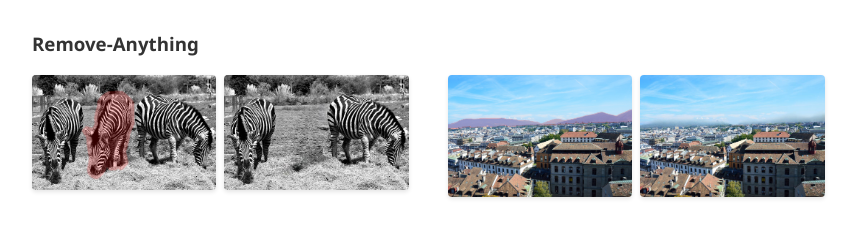
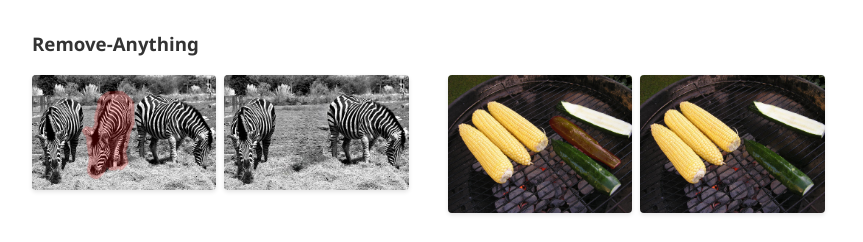
Before and after one commit to mever-team/SAGI, a plain HTML site: page index.html in a window 1280 px wide. Shown: the part 3386-3628 px from the top of the page, without its empty margins (210-1073 px from the left). Drawn offline with Linux system fonts and the light colour scheme; a script that the page names is missing.

Commit message:
Update index.html
changed image

```diff
--- a/index.html
+++ b/index.html
@@ -224,8 +224,8 @@
         </div>
         <div style="flex: 1; min-width: 280px;">
           <div style="display: flex; gap: 0.5rem; margin-bottom: 0.5rem;">
-            <img src="Assets/016_final_paper_supp_good_rd7513783t_Q94.jpg" alt="Original" style="width: 48%; border-radius: 4px; box-shadow: 0 2px 4px rgba(0,0,0,0.1);" />
-            <img src="Assets/016_final_paper_supp_good_raise_rd7513783t_Q94_removeanything_lama_1_None.jpg" alt="Inpainted" style="width: 48%; border-radius: 4px; box-shadow: 0 2px 4px rgba(0,0,0,0.1);" />
+            <img src="Assets/017_final_paper_supp_good_07d4da9ff4908e0b.jpg" alt="Original" style="width: 48%; border-radius: 4px; box-shadow: 0 2px 4px rgba(0,0,0,0.1);" />
+            <img src="Assets/017_final_paper_supp_good_openimages_07d4da9ff4908e0b_removeanything_lama_1_None.jpg" alt="Inpainted" style="width: 48%; border-radius: 4px; box-shadow: 0 2px 4px rgba(0,0,0,0.1);" />
           </div>
         </div>
       </div>
```
